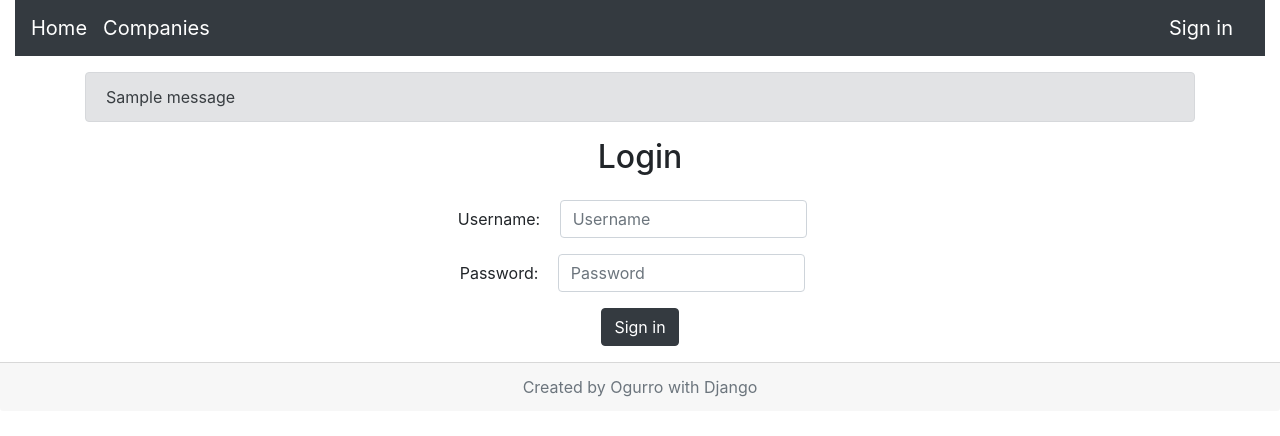
After one commit to Ogurro/Production_Management_App, a Django app: page /login/ in a window 1280 px wide. The commit adds this page. Shown: the top 436 px of the page. Run offline with Django 3.2, Linux system fonts and the light colour scheme; tables that the repository leaves empty hold one stand-in row (values such as "Sample post"); one stand-in notice (Sample message) is shown; parts of the project's set-up code (start-up, migrations or seed data) failed here and were passed over; some libraries are stand-ins or nearby versions.

Commit message:
add login/logout views, add login-form.js, add messages handling, fix navbar and footer

```diff
--- /dev/null
+++ b/production_management/production_assist/static/production_assist/js/login-form.js
@@ -0,0 +1,14 @@
+$(document).ready(function () {
+    console.log('ready');
+    let form_p = $('form p').addClass("text-center form-group");
+    let form_p_input = form_p.children('input').addClass('form-control');
+    [].forEach.call(form_p_input, function (element) {
+        let name = element.getAttribute('name');
+        if (name) {
+            name = name[0].toUpperCase() + name.slice(1)
+        }
+        element.setAttribute('placeholder', name);
+    });
+    form_p_input.wrap('<div class="col-sm-10 col-lg-3 d-inline-block"></div>');
+    form_p.children('label').addClass('col-form-label');
+});
--- a/production_management/production_assist/templates/production_assist/base.html
+++ b/production_management/production_assist/templates/production_assist/base.html
@@ -11,14 +11,17 @@
 <div class="container-fluid">
     {% include 'production_assist/navbar.html' %}
 
+
     <div class="container mt-3">
+        {% include 'production_assist/messages.html' %}
+
         {% block content %}
             <h2>Production Management Assist</h2>
             <p>App under development</p>
         {% endblock %}
     </div>
+</div>
 
-</div>
 <script src="{% static "production_assist/js/jquery-3.3.1.js" %}"></script>
 <script src="{% static "production_assist/js/bootstrap.js" %}"></script>
 {% block js %}
--- a/production_management/production_assist/templates/production_assist/footer.html
+++ b/production_management/production_assist/templates/production_assist/footer.html
@@ -1 +1 @@
-<footer class="card-footer text-muted text-center">Created by Ogurro with Django</footer>
+<footer class="card-footer text-muted text-center mt-3">Created by Ogurro with Django</footer>
--- /dev/null
+++ b/production_management/production_assist/templates/production_assist/login-form-js.html
@@ -0,0 +1,2 @@
+{% load static %}
+<script src="{% static 'production_assist/js/login-form.js' %}"></script>
--- /dev/null
+++ b/production_management/production_assist/templates/production_assist/login-view.html
@@ -0,0 +1,18 @@
+{% extends 'production_assist/base.html' %}
+
+{% block title %}
+    Login
+{% endblock %}
+
+{% block content %}
+    <h2 class="text-center mb-4">Login</h2>
+    <form class="text-center" method="post">
+        {% csrf_token %}
+        {{ form.as_p }}
+        <button type="submit" class="btn btn-dark">Sign in</button>
+    </form>
+{% endblock %}
+
+{% block js %}
+    {% include 'production_assist/login-form-js.html' %}
+{% endblock %}
--- /dev/null
+++ b/production_management/production_assist/templates/production_assist/messages.html
@@ -0,0 +1,7 @@
+{% if messages %}
+    {% for message in messages %}
+        <div class="alert alert-secondary" role="alert">
+            {{ message }}
+        </div>
+    {% endfor %}
+{% endif %}
--- a/production_management/production_assist/templates/production_assist/navbar.html
+++ b/production_management/production_assist/templates/production_assist/navbar.html
@@ -1,8 +1,23 @@
-<ul class="nav nav-tabs">
-  <li class="nav-item">
-    <a class="nav-link" href="{% url 'home-view' %}">Home</a>
-  </li>
-    <li class="nav-item">
-        <a class="nav-link" href="{% url 'company-list-view' %}">Company</a>
-    </li>
-</ul>
+<nav class="navbar navbar-expand-md navbar-dark bg-dark" role="navigation">
+    <div class="collapse navbar-collapse" id="navbarCollapse">
+        <ul class="navbar-nav">
+            <li class="nav-item">
+                <a class="navbar-brand" href="{% url 'home-view' %}">Home</a>
+            </li>
+            <li class="nav-item">
+                <a class="navbar-brand" href="{% url 'company-list-view' %}">Companies</a>
+            </li>
+        </ul>
+    </div>
+    <div class="collapse navbar-collapse justify-content-end">
+        <ul class="navbar-nav">
+            <li class="nav-item">
+                {% if request.user.is_authenticated %}
+                    <a class="navbar-brand" href="{% url 'logout-view' %}">Sign out</a>
+                {% else %}
+                    <a class="navbar-brand" href="{% url 'login-view' %}">Sign in</a>
+                {% endif %}
+            </li>
+        </ul>
+    </div>
+</nav>
--- a/production_management/production_assist/views.py
+++ b/production_management/production_assist/views.py
@@ -1,5 +1,8 @@
 from django.shortcuts import render
 from django.views import View
+from django.contrib.messages.views import SuccessMessageMixin
+from django.contrib import messages
+from django.contrib.auth import views as auth_views
 from django.views.generic import (
     ListView,
     DetailView,
@@ -21,9 +24,29 @@ from .models import (
 
 # Create your views here.
 
+
 class HomeView(View):
     def get(self, request):
         return render(request, 'production_assist/base.html')
+
+
+class LogoutView(auth_views.LogoutView):
+    def make_success_message(self):
+        messages.success(self.request, f'{str(self.request.user).capitalize()} is logged out')
+        return True
+
+    def dispatch(self, request, *args, **kwargs):
+        self.make_success_message()
+        super(LogoutView, self).dispatch(request, *args, **kwargs)
+        return super().dispatch(request, *args, **kwargs)
+
+
+class LoginView(SuccessMessageMixin, auth_views.LoginView):
+    template_name = 'production_assist/login-view.html'
+
+    def get_success_message(self, cleaned_data):
+        self.success_message = f'Logged in as {str(self.request.user).capitalize()}'
+        return self.success_message % cleaned_data
 
 
 class CompanyListView(ListView):
--- a/production_management/production_management/urls.py
+++ b/production_management/production_management/urls.py
@@ -13,16 +13,25 @@ Including another URLconf
     1. Import the include() function: from django.urls import include, path
     2. Add a URL to urlpatterns:  path('blog/', include('blog.urls'))
 """
+from django.conf import settings
 from django.contrib import admin
-from django.urls import path, re_path
+from django.urls import re_path, path, include
 
 from production_assist.views import (
     HomeView,
+    LoginView,
+    LogoutView,
     CompanyListView,
 )
 
+if settings.DEBUG:
+    import debug_toolbar
+
 urlpatterns = [
     re_path(r'^$', HomeView.as_view(), name='home-view'),
-    re_path(f'^company/$', CompanyListView.as_view(), name='company-list-view'),
-    path('admin/', admin.site.urls),
+    re_path(r'^company/$', CompanyListView.as_view(), name='company-list-view'),
+    re_path(r'^login/$', LoginView.as_view(), name='login-view'),
+    re_path(r'^logout/$', LogoutView.as_view(), name='logout-view'),
+    re_path(r'^admin/', admin.site.urls),
+    path('__debug__/', include(debug_toolbar.urls)),
 ]
```
Also changed, not shown: production_management/production_management/settings.py (+9 -7 lines).
